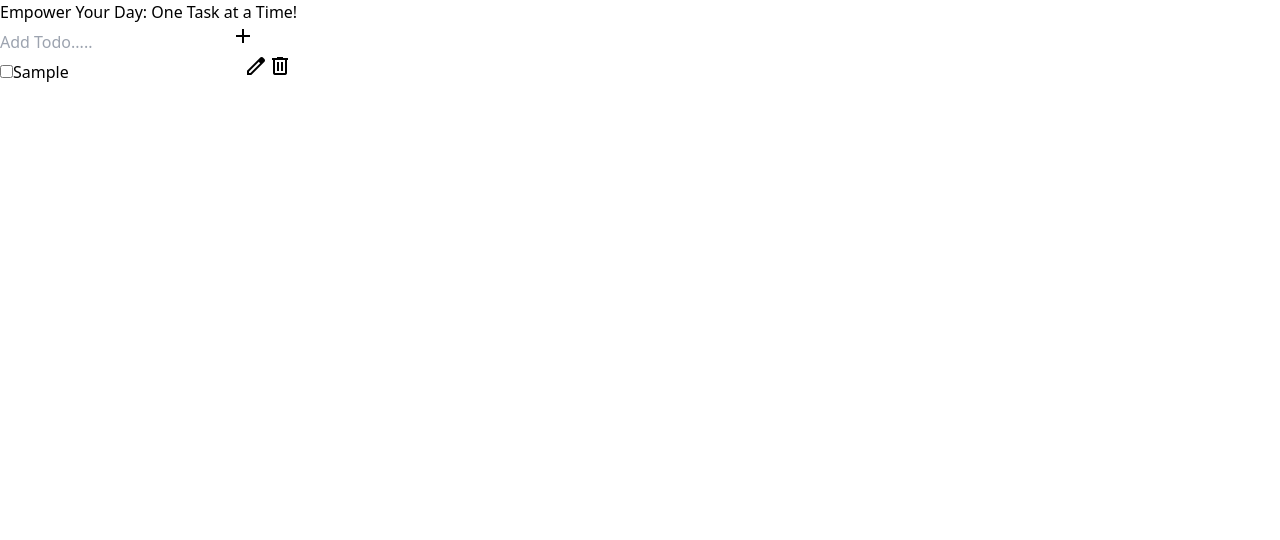
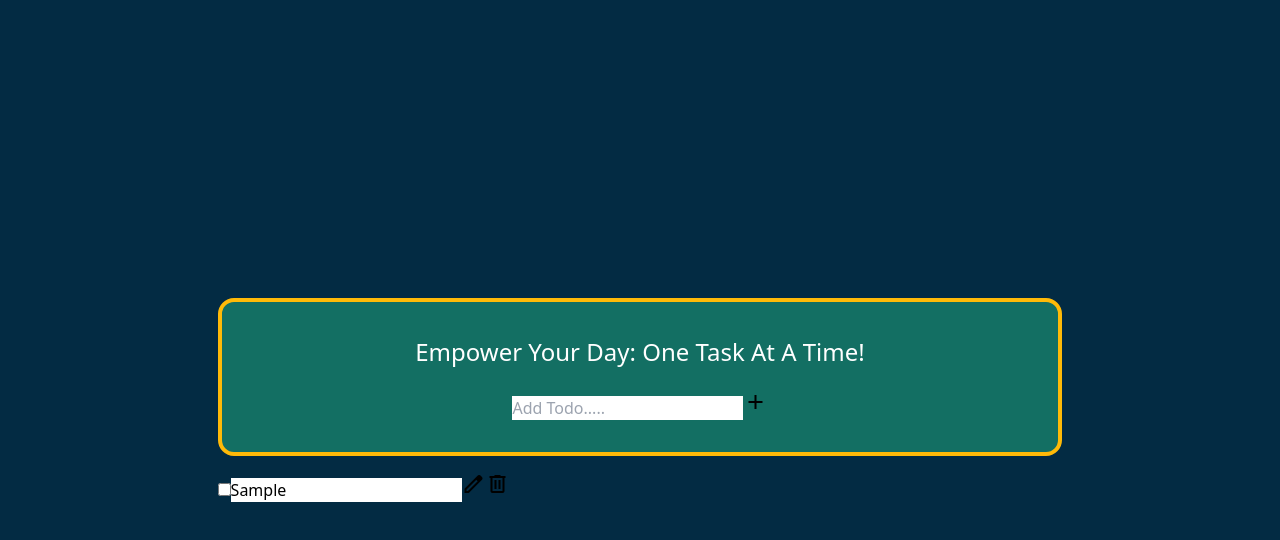
Before and after one commit to Utkarshalways/TaskTrove, a React (Vite) app: page / in a window 1280 px wide. Both pictures are taken after typing "Sample" into the empty fields and a click on the button "add". Shown: the top 540 px of the page. Built offline with nearby package versions, Linux system fonts and the light colour scheme.

Commit message:
App css added

```diff
--- a/src/App.jsx
+++ b/src/App.jsx
@@ -2,6 +2,7 @@ import Todoinput from "./Components/Todoinput";
 import { TodoProvider } from "./context";
 import Todos from "./Components/Todos";
 import { useState,useEffect } from "react";
+import "./Style/App.scss";
 
 
 function App() {
@@ -66,18 +67,18 @@ function App() {
   return (
     <TodoProvider value={{todos, addTodo, updateTodo, deleteTodo,togglecomplete}}>
       {/* this div is the base of the todo */}
-      <div className=" bg-violet-700 w-full h-screen flex justify-center  items-center flex-col gap-4 ">
-        <div className=" bg-slate-600 rounded-lg p-4 text-white w-2/3 text-center font-mono flex flex-col gap-6">
+      <div className="base">
+        <div className="inputbox">
           {/* this div will contain the input part in it */}
           <p>Empower Your Day: One Task at a Time!</p>
           <Todoinput />
         </div>
 
-        <div className="flex flex-col gap-6 w-2/3 ">
+        <div className="todos">
           {/* this div will contain all the todos inside it , it will apply loop to iterate all the todos */}
           {
             todos.map((todo)=>{
-              return  <div key = { todo.id }>
+              return  <div className="eachtodo" key = { todo.id }>
                   <Todos todo={todo}/>
                 </div>
 
--- a/src/Style/App.scss
+++ b/src/Style/App.scss
@@ -1,6 +1,59 @@
+@import "./Storage";
+
 *{
     margin: 0;
     padding: 0;
     box-sizing: border-box;
 
 }
+
+.base{
+
+    width: 100%;
+    height: 100vh;
+    @include flex;
+    flex-direction: column;
+    background-color: $bgcolor;
+    gap: 1rem;
+
+    .inputbox{
+
+        background-color: $boxcolor;
+        width: 66%;
+        padding: 2rem;
+        @include flex;
+        flex-direction: column;
+        gap: 20px;
+        border: 4px solid $bordercolor;
+        border-radius: 1rem;
+
+        >p{
+
+            text-transform: capitalize;
+            font-size: 1.5rem;
+            color: white;
+            // letter-spacing: 0.8rem;
+
+            &:hover{
+                text-decoration: underline;
+
+            }
+        }
+    }
+
+
+
+    .todos{
+
+        @include flex;
+        flex-direction: column;
+        width: 66%;
+        gap: 0.5rem;
+
+        .eachtodo{
+            width: 100%;
+        }
+
+
+    }
+}
--- a/src/Style/_Storage.scss
+++ b/src/Style/_Storage.scss
@@ -4,3 +4,10 @@ $btncolorhover : #225D8D;
 $boxcolor:#136F63;
 $bordercolor:#FFBA08;
 $other:#D00000;
+
+
+@mixin flex(){
+    display: flex;
+    justify-content: center;
+    align-items: center;
+}
```
